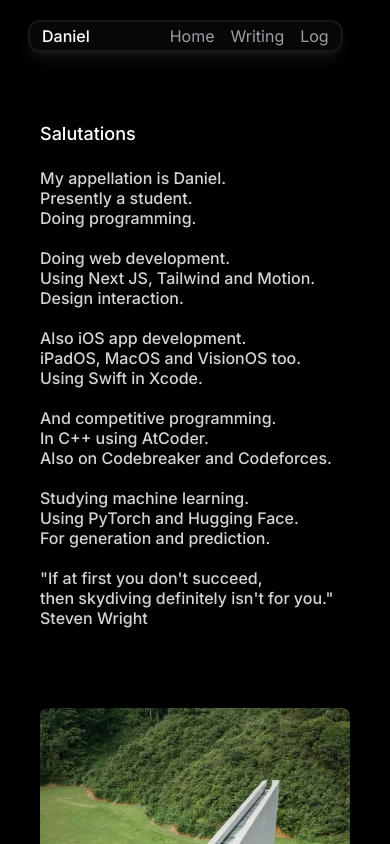
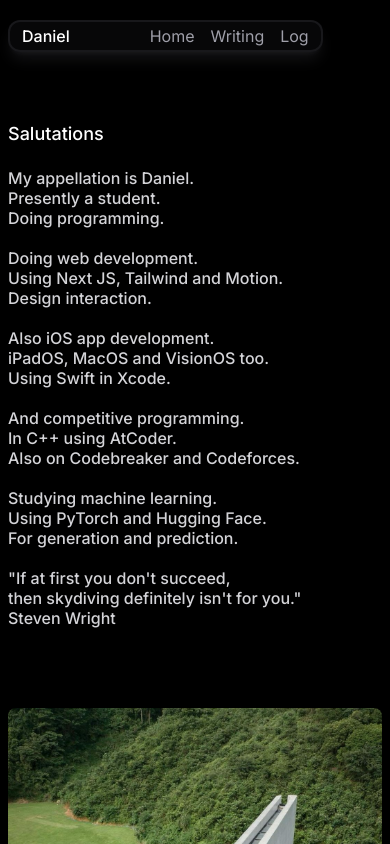
Before and after one commit to lntcu/Interface, a Next.js app: page / in a window 390 px wide. Shown: the top 844 px of the page. Built offline with nearby package versions, Linux system fonts and the light colour scheme.

Commit message:
Added responsiveness

```diff
--- a/app/page.tsx
+++ b/app/page.tsx
@@ -3,7 +3,7 @@ import Image from "next/image";
 
 export default function Page() {
   return (
-    <div className="py-30 px-10 flex flex-col gap-20">
+    <div className="py-30 px-2 sm:px-10 flex flex-col gap-20">
       <Navbar />
       <div className="flex flex-col gap-5 text-zinc-300 font-medium">
         <p className="text-lg text-white">Salutations</p>
--- a/components/navbar.tsx
+++ b/components/navbar.tsx
@@ -2,7 +2,7 @@ import Link from "next/link";
 
 export default function Navbar() {
   return (
-    <div className="fixed top-0 left-0 my-5 mx-7">
+    <div className="fixed top-0 left-0 my-5 mx-2 sm:mx-7">
       <div className="rounded-xl backdrop-blur-lg bg-zinc-800/20 flex items-center justify-center shadow-lg shadow-zinc-700/30 border-2 border-zinc-700/30 gap-20 px-3 py-1">
         <p className="font-medium">Daniel</p>
         <div className="flex items-center justify-center gap-4">
```
